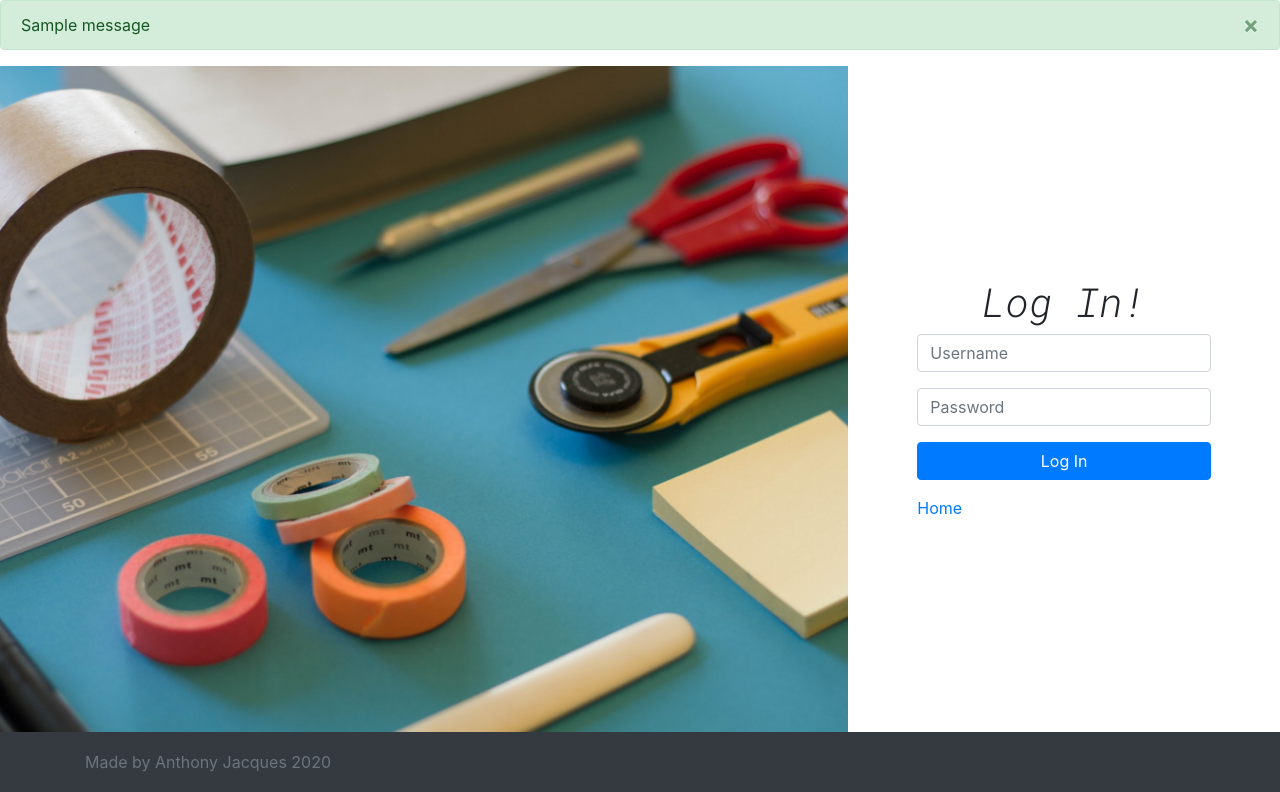
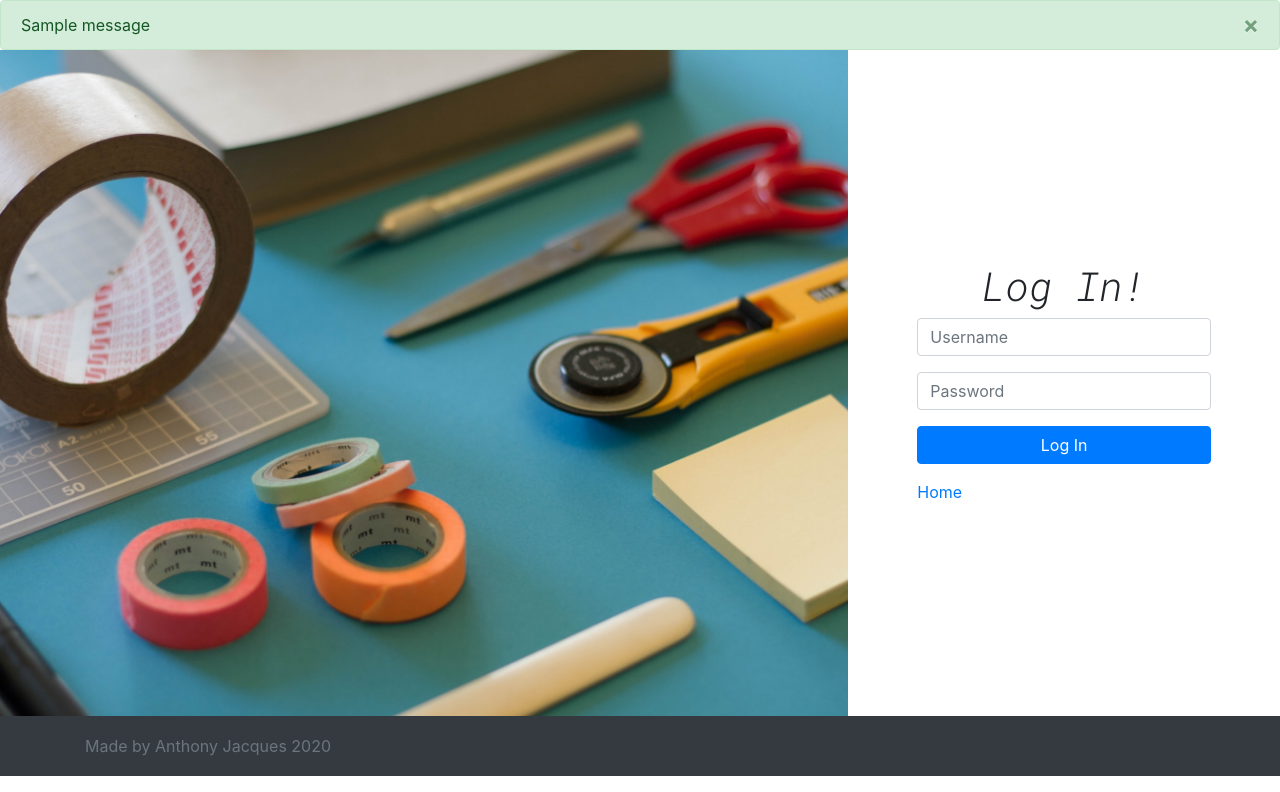
Before and after one commit to anthonyjacques20/projectsWebsite, a Flask app: page /auth/login in a window 1280 px wide. Shown: the part 74-866 px from the top of the page. Run offline with Flask 2, Linux system fonts and the light colour scheme; tables that the repository leaves empty hold one stand-in row (values such as "Sample post"); one stand-in notice (Sample message) is shown; some libraries are stand-ins or nearby versions.

Commit message:
Get rid of bottom margin as it looks bad on the login page

```diff
--- a/hobbyProjectWebsite/templates/base.html
+++ b/hobbyProjectWebsite/templates/base.html
@@ -15,7 +15,7 @@
         {% endblock %}
     </div>
     {% for category, message in get_flashed_messages(with_categories=true) %}
-        <div class="alert alert-{{ category }} alert-dismissible fade show" role="alert">
+        <div class="alert alert-{{ category }} alert-dismissible fade show mb-0" role="alert">
             {{ message }}
             <button type="button" class="close" data-dismiss="alert" aria-label="Close">
             <span aria-hidden="true">&times;</span>
```
